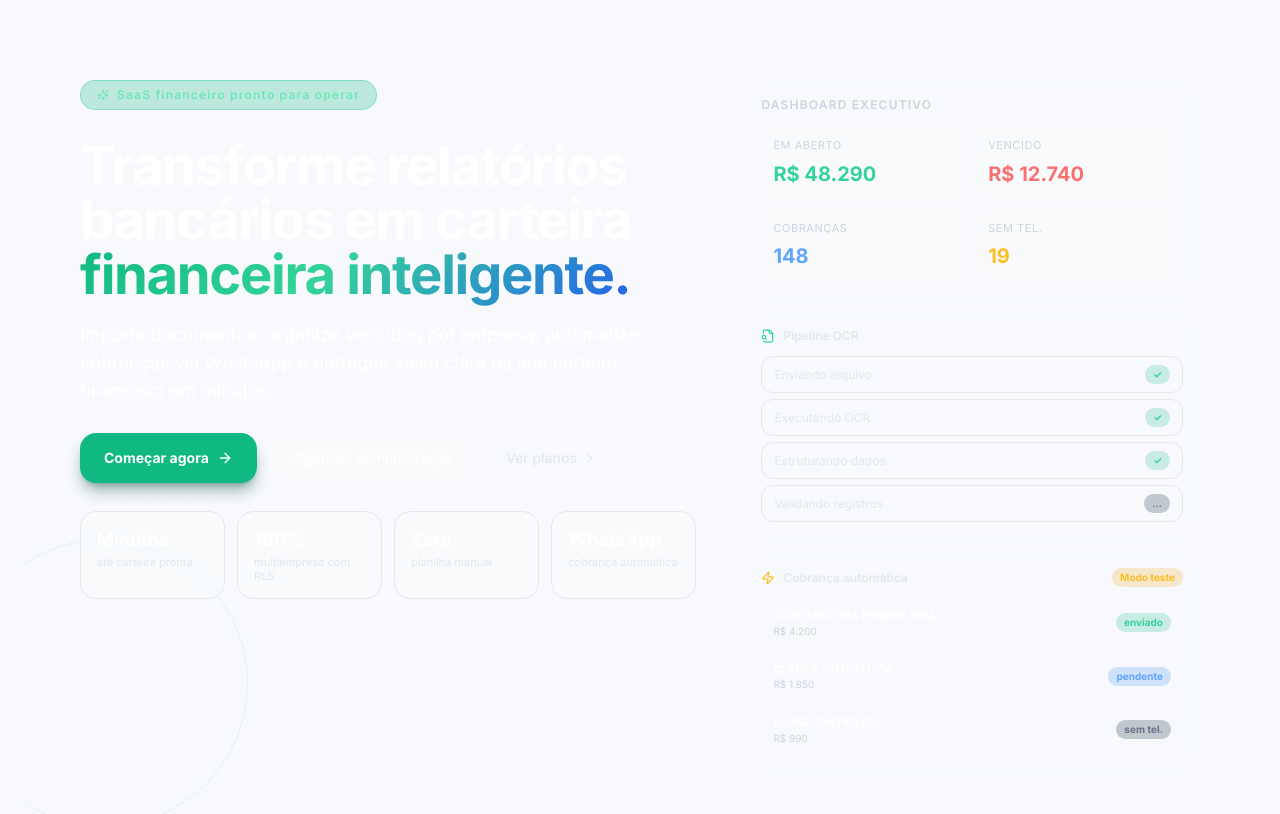
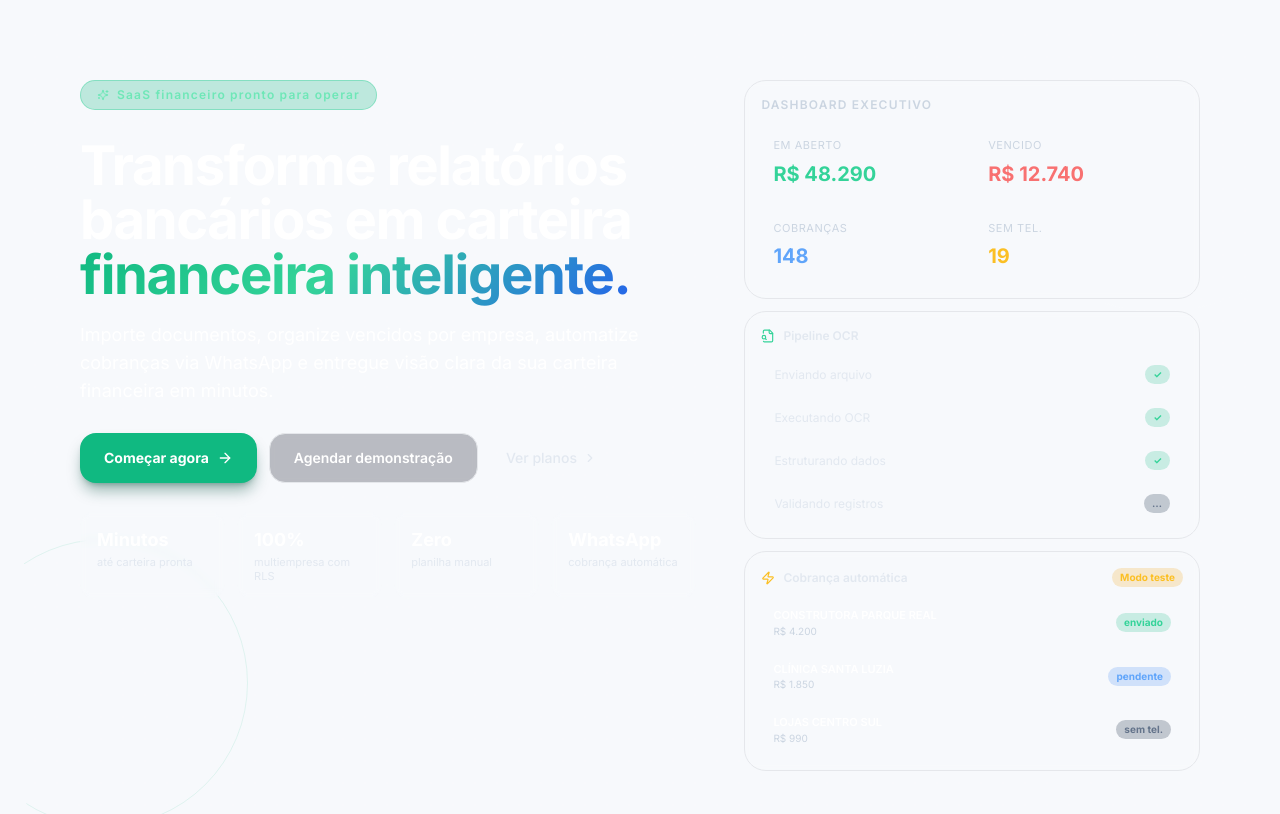
Before and after one commit to joaocarvalhoaut/bankextract, a React (Vite) app: page / in a window 1280 px wide. Shown: the top 814 px of the page. Built offline with nearby package versions, Linux system fonts and the light colour scheme; no server answers; the HTML template or start-up script is replaced by a standard one.

Commit message:
remove efeito lavado da interface

```diff
--- a/src/components/Sidebar.jsx
+++ b/src/components/Sidebar.jsx
@@ -63,7 +63,7 @@ export default function Sidebar({
   const groups = ['marketing', 'core', 'ops', 'admin'];
 
   return (
-    <aside className="w-full border-r border-slate-200/80 bg-white/90 backdrop-blur-sm lg:min-h-screen lg:w-[286px] lg:px-3 lg:py-5">
+    <aside className="w-full border-r border-slate-200 bg-white lg:min-h-screen lg:w-[286px] lg:px-3 lg:py-5">
       <div className="space-y-4 lg:sticky lg:top-0">
         <div className="hero-mesh overflow-hidden rounded-[26px] shadow-lifted">
           <div className="p-4">
--- a/src/index.css
+++ b/src/index.css
@@ -88,8 +88,8 @@ body {
 }
 
 .glass {
-  background: rgba(255, 255, 255, 0.18);
-  border: 1px solid rgba(255, 255, 255, 0.18);
+  background: rgba(15, 23, 42, 0.28);
+  border: 1px solid rgba(255, 255, 255, 0.12);
   backdrop-filter: blur(16px) saturate(1.2);
   -webkit-backdrop-filter: blur(16px) saturate(1.2);
 }
--- a/src/screens/LandingPage.jsx
+++ b/src/screens/LandingPage.jsx
@@ -162,7 +162,7 @@ export default function LandingPage({ onStartNow, onOpenPlans, isAuthenticated =
               </button>
               <a
                 href="mailto:comercial@bankextract.app?subject=Demo%20BankExtract"
-                className="inline-flex items-center gap-2 rounded-2xl border border-white/15 bg-white/15 px-6 py-3.5 text-sm font-semibold text-white backdrop-blur-sm transition hover:bg-white/25"
+                className="inline-flex items-center gap-2 rounded-2xl border border-white/12 bg-slate-950/25 px-6 py-3.5 text-sm font-semibold text-white backdrop-blur-sm transition hover:bg-slate-950/35"
               >
                 Agendar demonstração
               </a>
@@ -178,7 +178,7 @@ export default function LandingPage({ onStartNow, onOpenPlans, isAuthenticated =
             {/* Stats row */}
             <div className="grid grid-cols-2 gap-3 sm:grid-cols-4">
               {stats.map((s) => (
-                <div key={s.label} className="rounded-2xl border border-white/8 bg-white/15 px-4 py-3.5 backdrop-blur-sm">
+                <div key={s.label} className="rounded-2xl border border-white/10 bg-slate-950/22 px-4 py-3.5 backdrop-blur-sm">
                   <p className="text-lg font-bold text-white">{s.value}</p>
                   <p className="mt-0.5 text-[11px] leading-tight text-slate-200">{s.label}</p>
                 </div>
@@ -189,7 +189,7 @@ export default function LandingPage({ onStartNow, onOpenPlans, isAuthenticated =
           {/* Right column — UI mockup */}
           <div className="space-y-3">
             {/* KPI mini-preview */}
-            <div className="rounded-[22px] border border-white/20 bg-white/13 p-4 backdrop-blur-sm">
+            <div className="rounded-[22px] border border-white/12 bg-slate-950/24 p-4 backdrop-blur-sm">
                 <p className="mb-3 text-xs font-semibold uppercase tracking-widest text-slate-300">Dashboard executivo</p>
               <div className="grid grid-cols-2 gap-2">
                 {[
@@ -198,7 +198,7 @@ export default function LandingPage({ onStartNow, onOpenPlans, isAuthenticated =
                   { label: 'Cobranças', value: '148',        color: 'text-blue-400'    },
                   { label: 'Sem tel.',  value: '19',          color: 'text-amber-400'   },
                 ].map((k) => (
-                  <div key={k.label} className="rounded-xl bg-white/15 p-3">
+                  <div key={k.label} className="rounded-xl bg-slate-950/22 p-3">
                     <p className="text-[11px] uppercase tracking-wider text-slate-300">{k.label}</p>
                     <p className={`mt-1.5 text-xl font-bold ${k.color}`}>{k.value}</p>
                   </div>
@@ -207,14 +207,14 @@ export default function LandingPage({ onStartNow, onOpenPlans, isAuthenticated =
             </div>
 
             {/* Pipeline mockup */}
-            <div className="rounded-[22px] border border-white/20 bg-white/13 p-4 backdrop-blur-sm">
+            <div className="rounded-[22px] border border-white/12 bg-slate-950/24 p-4 backdrop-blur-sm">
               <div className="mb-3 flex items-center gap-2">
                 <FileSearch size={14} className="text-emerald-400" />
                 <p className="text-xs font-semibold text-slate-200">Pipeline OCR</p>
               </div>
               <div className="space-y-1.5">
                 {['Enviando arquivo', 'Executando OCR', 'Estruturando dados', 'Validando registros'].map((item, i) => (
-                  <div key={item} className="flex items-center justify-between rounded-xl border border-white/6 bg-white/12 px-3 py-2">
+                  <div key={item} className="flex items-center justify-between rounded-xl border border-white/10 bg-slate-950/18 px-3 py-2">
                     <span className="text-xs text-slate-200">{item}</span>
                     <span className={`rounded-full px-2 py-0.5 text-[10px] font-bold ${i < 3 ? 'bg-emerald-500/20 text-emerald-400' : 'bg-slate-600/30 text-slate-500'}`}>
                       {i < 3 ? '✓' : '…'}
@@ -225,7 +225,7 @@ export default function LandingPage({ onStartNow, onOpenPlans, isAuthenticated =
             </div>
 
             {/* WhatsApp mockup */}
-            <div className="rounded-[22px] border border-white/20 bg-white/13 p-4 backdrop-blur-sm">
+            <div className="rounded-[22px] border border-white/12 bg-slate-950/24 p-4 backdrop-blur-sm">
               <div className="mb-3 flex items-center gap-2">
                 <Zap size={14} className="text-amber-400" />
                 <p className="text-xs font-semibold text-slate-200">Cobrança automática</p>
@@ -237,7 +237,7 @@ export default function LandingPage({ onStartNow, onOpenPlans, isAuthenticated =
                   { name: 'CLÍNICA SANTA LUZIA',    status: 'pendente', valor: 'R$ 1.850' },
                   { name: 'LOJAS CENTRO SUL',        status: 'sem tel.', valor: 'R$ 990'   },
                 ].map((r) => (
-                  <div key={r.name} className="flex items-center justify-between rounded-xl bg-white/12 px-3 py-2">
+                  <div key={r.name} className="flex items-center justify-between rounded-xl bg-slate-950/18 px-3 py-2">
                     <div>
                       <p className="text-[11px] font-semibold text-white">{r.name}</p>
                       <p className="text-[10px] text-slate-300">{r.valor}</p>
@@ -316,7 +316,7 @@ export default function LandingPage({ onStartNow, onOpenPlans, isAuthenticated =
             'Integração com Google Sheets por empresa',
             'Audit logs e permissões por role',
           ].map((b) => (
-            <div key={b} className="flex items-start gap-3 rounded-2xl bg-white/70 px-4 py-3.5 shadow-soft">
+            <div key={b} className="flex items-start gap-3 rounded-2xl bg-white px-4 py-3.5 shadow-soft">
               <CheckCircle2 size={16} className="mt-0.5 flex-shrink-0 text-emerald-600" />
               <p className="text-sm font-semibold text-slate-800">{b}</p>
             </div>
@@ -413,7 +413,7 @@ export default function LandingPage({ onStartNow, onOpenPlans, isAuthenticated =
             </button>
             <a
               href="mailto:comercial@bankextract.app?subject=Contato%20BankExtract"
-              className="inline-flex items-center gap-2 rounded-2xl border border-white/15 bg-white/15 px-6 py-3.5 text-sm font-semibold text-white backdrop-blur-sm transition hover:bg-white/25"
+              className="inline-flex items-center gap-2 rounded-2xl border border-white/12 bg-slate-950/25 px-6 py-3.5 text-sm font-semibold text-white backdrop-blur-sm transition hover:bg-slate-950/35"
             >
               Falar com time comercial
             </a>
```
